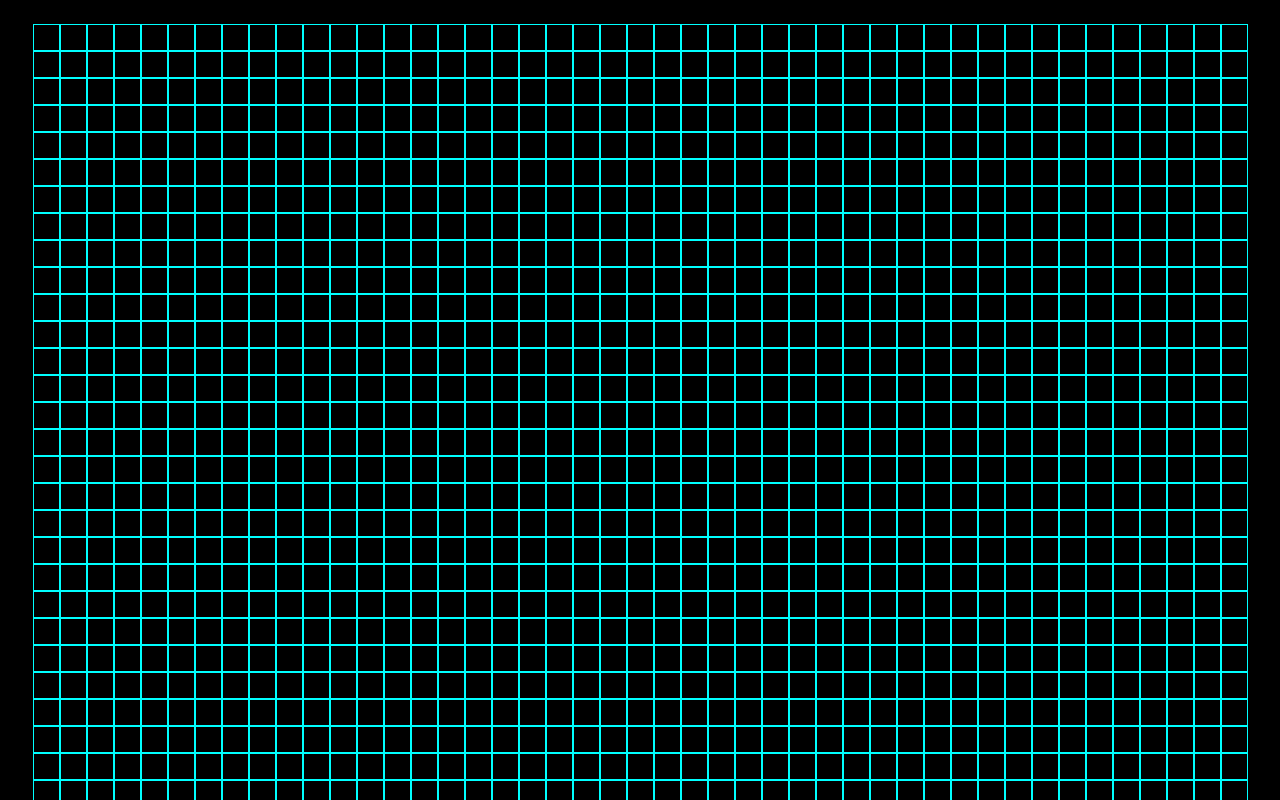
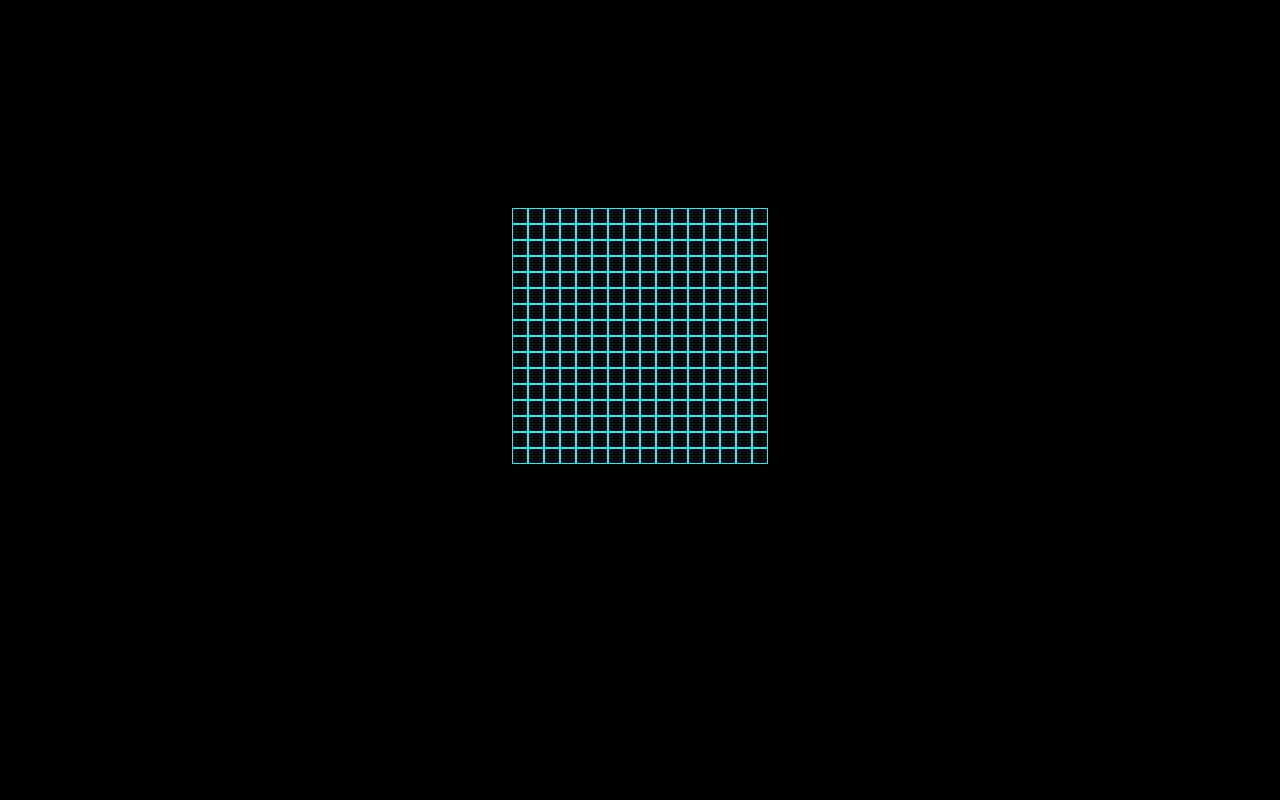
Before and after one commit to Fridgemann/etch-a-sketch, a plain HTML site: page index.html in a window 1280 px wide. Shown: the top 800 px of the page. Drawn offline with Linux system fonts and the light colour scheme.

Commit message:
Hover effect completed 16x16 grid working on a way to create a larger-smaller grid based on user input

```diff
--- a/index.js
+++ b/index.js
@@ -1,10 +1,24 @@
+/* A project, is a collection of problems; right?
+/ And you've gotta solve at least ONE programming problem daily; right?
+Dissect shit, it'll make your life easier. */
+
 const container = document.querySelector('#container');
 
-for (let i = 0; i < 282 * 20; i++) {
+
+
+for (let i = 0; i < 256; i++) {
     let newDiv = document.createElement('div');
-    newDiv.classList.add("square-div");
-    container.appendChild(newDiv);
+    newDiv.classList.add('square-div');
+    container.append(newDiv);
 }
 
-// I feel like 25px to 25px sizes are good for boxes for etch a sketch style
-// project but I've gotta find a way to fit these boxes in a screen
+const squareDivs = document.querySelectorAll('.square-div');
+
+squareDivs.forEach(changeColor);
+
+function changeColor(square) {
+    square.addEventListener('mouseover', () => {
+        square.style.backgroundColor = "red";
+    })
+}
+// 16 different containers within one container?
--- a/styles.css
+++ b/styles.css
@@ -1,5 +1,8 @@
 body {
     background-color: black;
+    display: flex;
+    justify-content: center;
+    align-items: center;
 }
 
 
@@ -7,14 +10,14 @@ body {
 #container {
     display: flex;
     flex-wrap: wrap;
-    justify-content: center;
-    align-items: center;
-    padding: 16px 16px;
+    padding: 200px 200px;
+    width: 256px;
 }
 
 .square-div {
-    border: solid 1px;
-    width: 25px;
-    height: 25px;
-    color: aqua;
+    border: 1px solid cyan;
+    width: 16px;
+    height: 16px;
+    box-sizing: border-box;
+
 }
```
